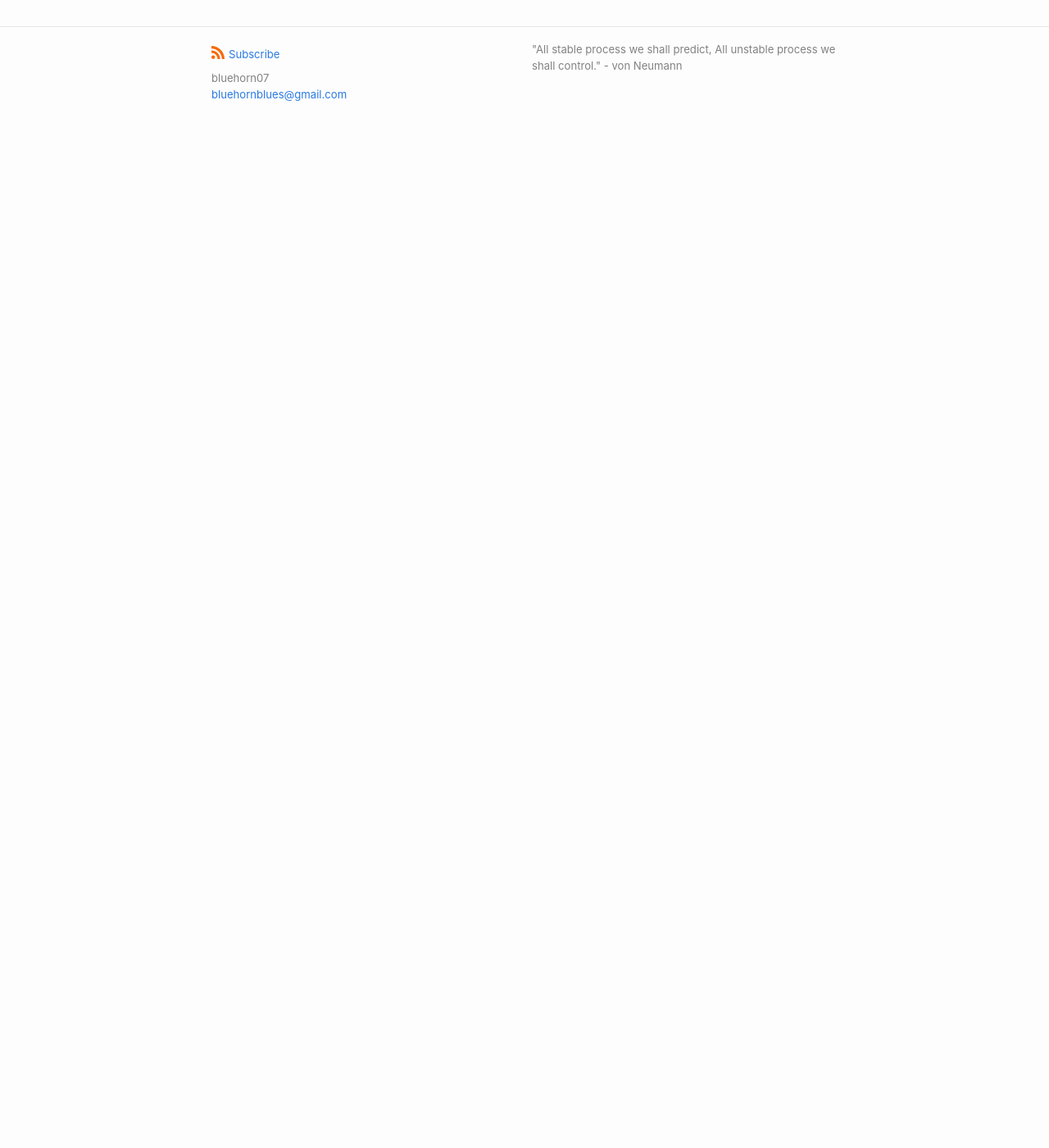
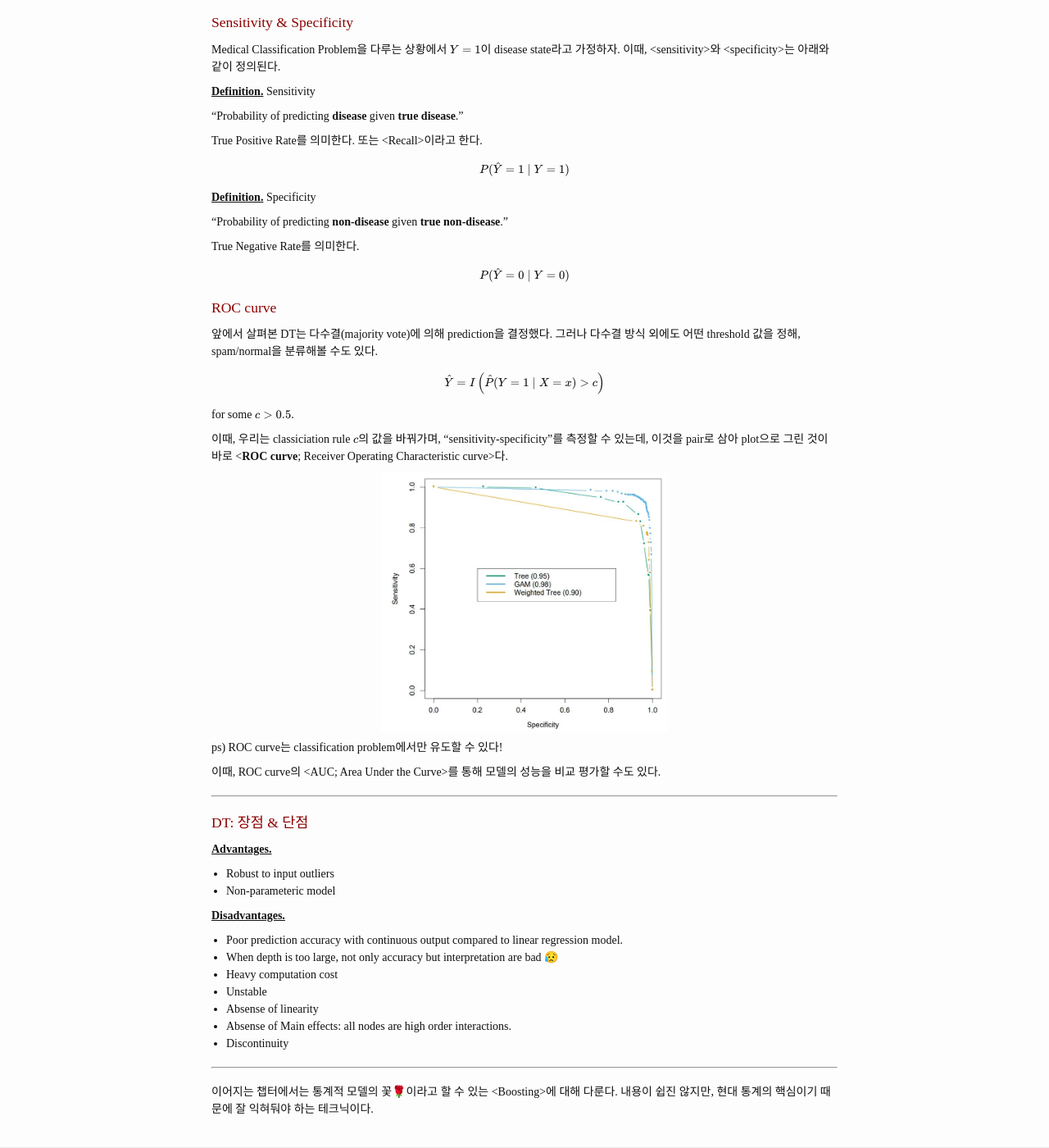
Before and after one commit to BlueHorn07/computer_science, a Jekyll site: the page built from _posts/statistical-data-mining/2021-04-21-decision-tree.md, in a window 1280 px wide and 1400 px high, scrolled down 3466 px. Shown: the whole window at 82% size. Built offline with Jekyll 4.4.1, drawn with Linux system fonts in a browser that asks for light colours; nearby versions of some CDN libraries; some web fonts are replaced; before the commit the page ends 3627 px from its top, so only the background shows below that.

Commit message:
update post

```diff
--- a/_posts/statistical-data-mining/2021-04-21-decision-tree.md
+++ b/_posts/statistical-data-mining/2021-04-21-decision-tree.md
@@ -201,3 +201,71 @@ tunning parameter $\alpha$는 generalization error를 최소화하는 것을 골
 
 <br/>
 <hr/>
+
+#### Sensitivity & Specificity
+
+Medical Classification Problem을 다루는 상황에서 $Y=1$이 disease state라고 가정하자. 이때, \<sensitivity\>와 \<specificity\>는 아래와 같이 정의된다.
+
+<span class="statement-title">Definition.</span> Sensitivity<br>
+
+"Probability of predicting **disease** given **true disease**."
+
+True Positive Rate를 의미한다. 또는 \<Recall\>이라고 한다.
+
+$$
+P(\hat{Y} = 1 \mid Y = 1)
+$$
+
+<span class="statement-title">Definition.</span> Specificity<br>
+
+"Probability of predicting **non-disease** given **true non-disease**."
+
+True Negative Rate를 의미한다.
+
+$$
+P(\hat{Y} = 0 \mid Y = 0)
+$$
+
+#### ROC curve
+
+앞에서 살펴본 DT는 다수결(majority vote)에 의해 prediction을 결정했다. 그러나 다수결 방식 외에도 어떤 threshold 값을 정해, spam/normal을 분류해볼 수도 있다.
+
+$$
+\hat{Y} = I\left( \hat{P}(Y=1 \mid X=x) > c \right)
+$$
+
+for some $c > 0.5$.
+
+이때, 우리는 classiciation rule $c$의 값을 바꿔가며, "sensitivity-specificity"를 측정할 수 있는데, 이것을 pair로 삼아 plot으로 그린 것이 바로 \<**ROC curve**; Receiver Operating Characteristic curve\>다.
+
+<div class="img-wrapper">
+  <img src="{{ "/images/statistical-data-mining/ROC-curve.jpg" | relative_url }}" width="350px">
+</div>
+
+
+ps) ROC curve는 classification problem에서만 유도할 수 있다!
+
+이때, ROC curve의 \<AUC; Area Under the Curve\>를 통해 모델의 성능을 비교 평가할 수도 있다.
+
+<hr/>
+
+#### DT: 장점 & 단점
+
+<span class="statement-title">Advantages.</span><br>
+
+- Robust to input outliers
+- Non-parameteric model
+
+<span class="statement-title">Disadvantages.</span><br>
+
+- Poor prediction accuracy with continuous output compared to linear regression model.
+- When depth is too large, not only accuracy but interpretation are bad 😥
+- Heavy computation cost
+- Unstable
+- Absense of linearity
+- Absense of Main effects: all nodes are high order interactions.
+- Discontinuity
+
+<hr/>
+
+이어지는 챕터에서는 통계적 모델의 꽃🌹이라고 할 수 있는 \<Boosting\>에 대해 다룬다. 내용이 쉽진 않지만, 현대 통계의 핵심이기 때문에 잘 익혀둬야 하는 테크닉이다.
```
Also changed, not shown: images/statistical-data-mining/ROC-curve.jpg (added).
